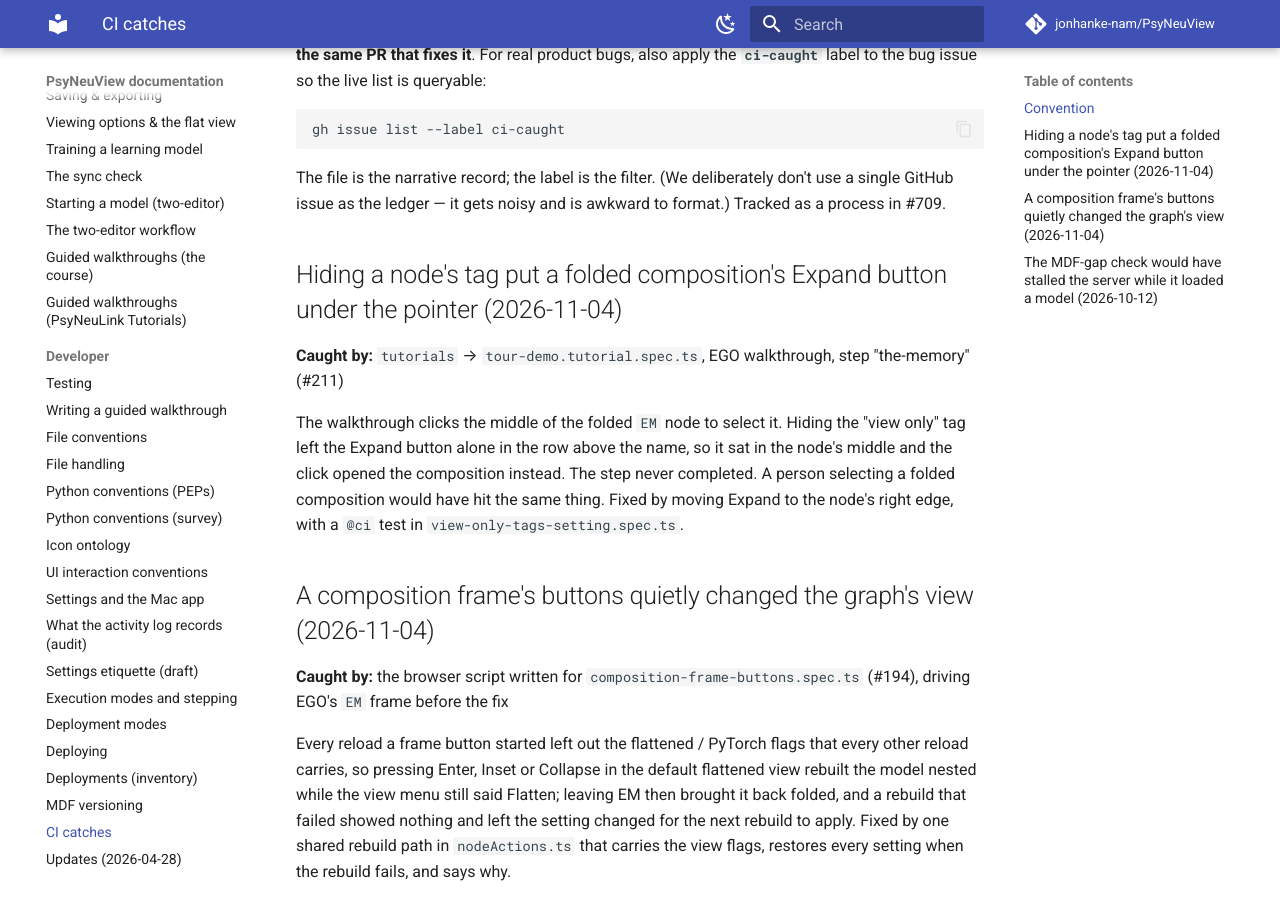
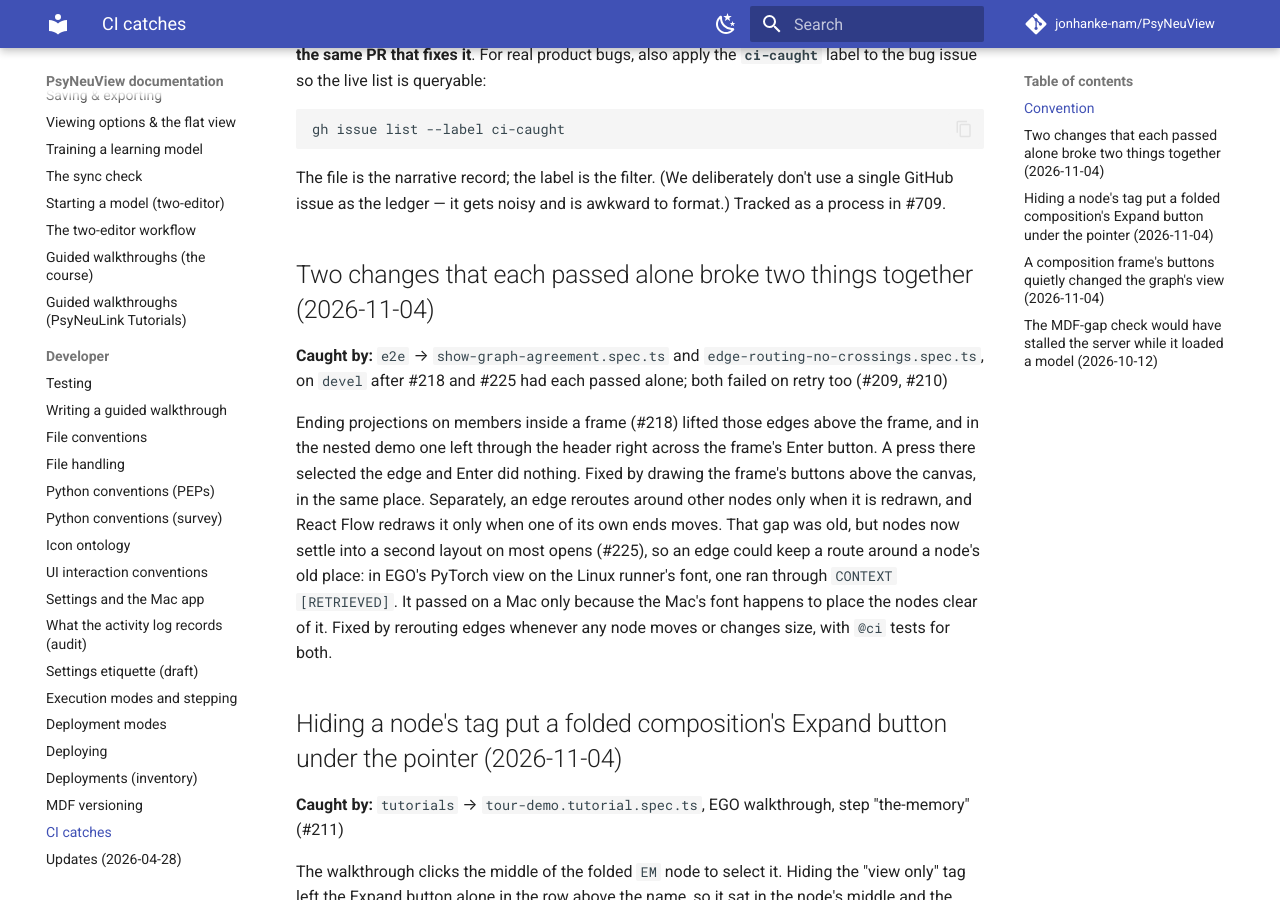
Before and after one commit to jonhanke-nam/PsyNeuView, an MkDocs documentation site: the page built from docs/ci/catches.md, in a window 1280 px wide and 900 px high, scrolled down 414 px. Built offline with MkDocs 1.6.1 and Material for MkDocs 9.7.7, drawn with Linux system fonts in a browser that asks for light colours; comment, search, counter and statistics services are not loaded.

Commit message:
CI catches: the frame button and the stale edge route
Refs #209 #210

Co-Authored-By: Claude Opus 5.5 <noreply@anthropic.com>

```diff
--- a/docs/ci/catches.md
+++ b/docs/ci/catches.md
@@ -21,6 +21,24 @@ The file is the narrative record; the label is the filter. (We deliberately
 don't use a single GitHub issue as the ledger — it gets noisy and is awkward to
 format.) Tracked as a process in #709.
 
+
+## Two changes that each passed alone broke two things together (2026-11-04)
+
+**Caught by:** `e2e` → `show-graph-agreement.spec.ts` and
+`edge-routing-no-crossings.spec.ts`, on `devel` after #218 and #225 had each
+passed alone; both failed on retry too (#209, #210)
+
+Ending projections on members inside a frame (#218) lifted those edges above the
+frame, and in the nested demo one left through the header right across the
+frame's Enter button. A press there selected the edge and Enter did nothing.
+Fixed by drawing the frame's buttons above the canvas, in the same place. Separately, an
+edge reroutes around other nodes only when it is redrawn, and React Flow redraws
+it only when one of its own ends moves. That gap was old, but nodes now settle
+into a second layout on most opens (#225), so an edge could keep a route around a
+node's old place: in EGO's PyTorch view on the Linux runner's font, one ran through
+`CONTEXT [RETRIEVED]`. It passed on a Mac only because the Mac's font happens to
+place the nodes clear of it. Fixed by rerouting edges whenever any node moves or changes
+size, with `@ci` tests for both.
 
 ## Hiding a node's tag put a folded composition's Expand button under the pointer (2026-11-04)
 
```
